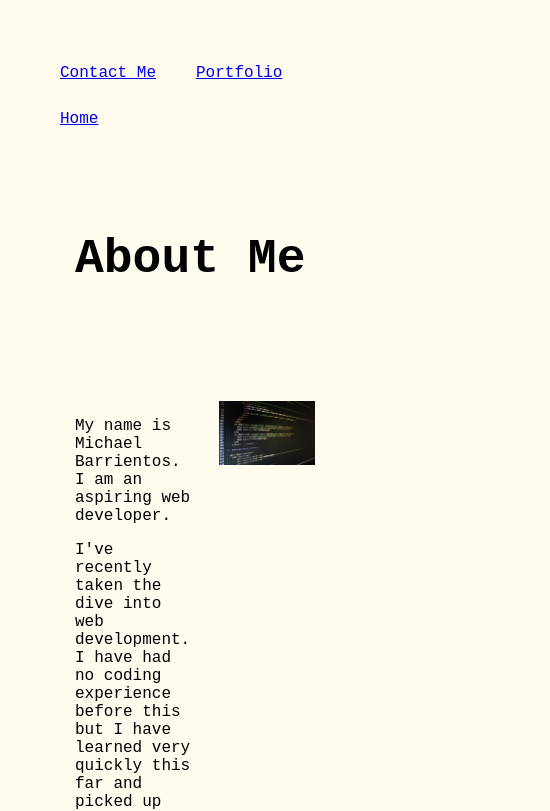
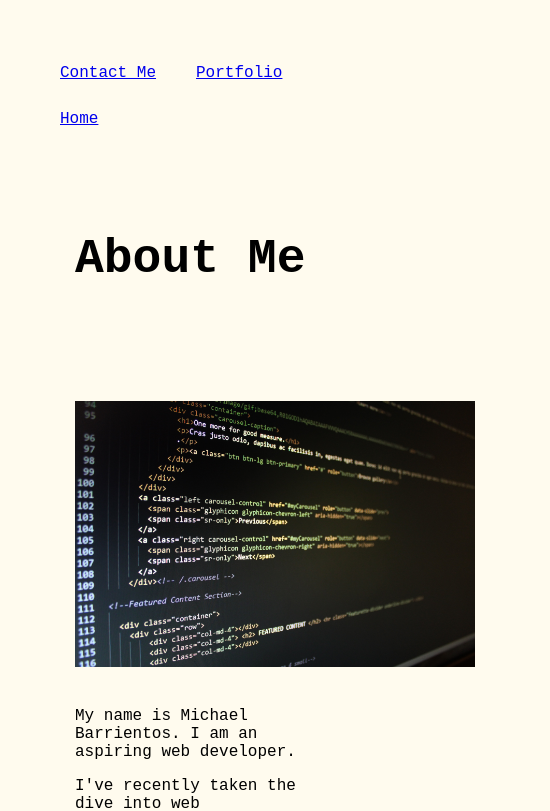
Before and after one commit to mbarrientos1129/Barrientos_React_Portfolio, a React (Create React App) app: page / in a window 390 px wide. Shown: the top 811 px of the page, 550 px wide, since content can reach past the window. Built offline with nearby package versions, Linux system fonts and the light colour scheme.

Commit message:
mobile response to homepage

```diff
--- a/src/App.css
+++ b/src/App.css
@@ -42,6 +42,7 @@ div a:visited {
     margin: 0;
     text-align: center;
     font-size: 20px;
+
 }
 
 .webInstruction {
@@ -131,22 +132,22 @@ div a:visited {
 }
 
 .aboutMeContainer {
-    display: inline-block;
-    column-gap: 20px;
+    display: grid;
+    grid-template-columns: repeat(auto-fill, minmax(min(1000px, 100%), 1fr));
+    grid-gap: 20px;
     row-gap: 20px;
     padding: 75px;
+    align-items: center;
 }
 
 .aboutMeText {
-    width: 50%;
-    float: left;
     font-family: 'Courier New', Courier, monospace;
 }
 
 .stockPhoto {
-    float: right;
-    width: 40%;
+    width: 400px;
     height: auto;
+    padding-right: 75px;
 }
 
 /* footer */
```
